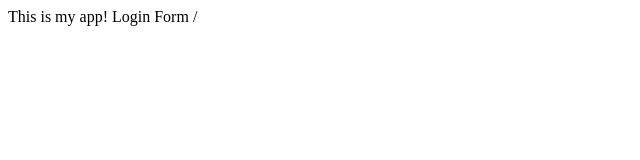
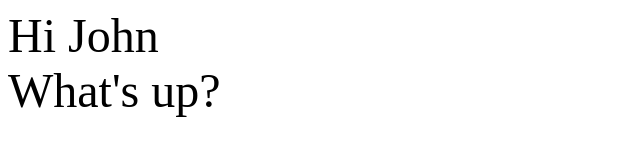
Before and after one commit to cdutt18/Test-run, a plain HTML site: page index.html in a window 1280 px wide. Shown: the whole page, without its empty margins (0-640 px from the left). Drawn offline with Linux system fonts and the light colour scheme.

Commit message:
changed index.html

```diff
--- a/index.html
+++ b/index.html
@@ -3,7 +3,9 @@
 <title> My App </title>
 </head>
 <body>
-This is my app!
-Login Form
-/<body>
+<font size="36">
+Hi John <br/>
+What's up? <br/>
+</font>
+</body>
 </html>
```
